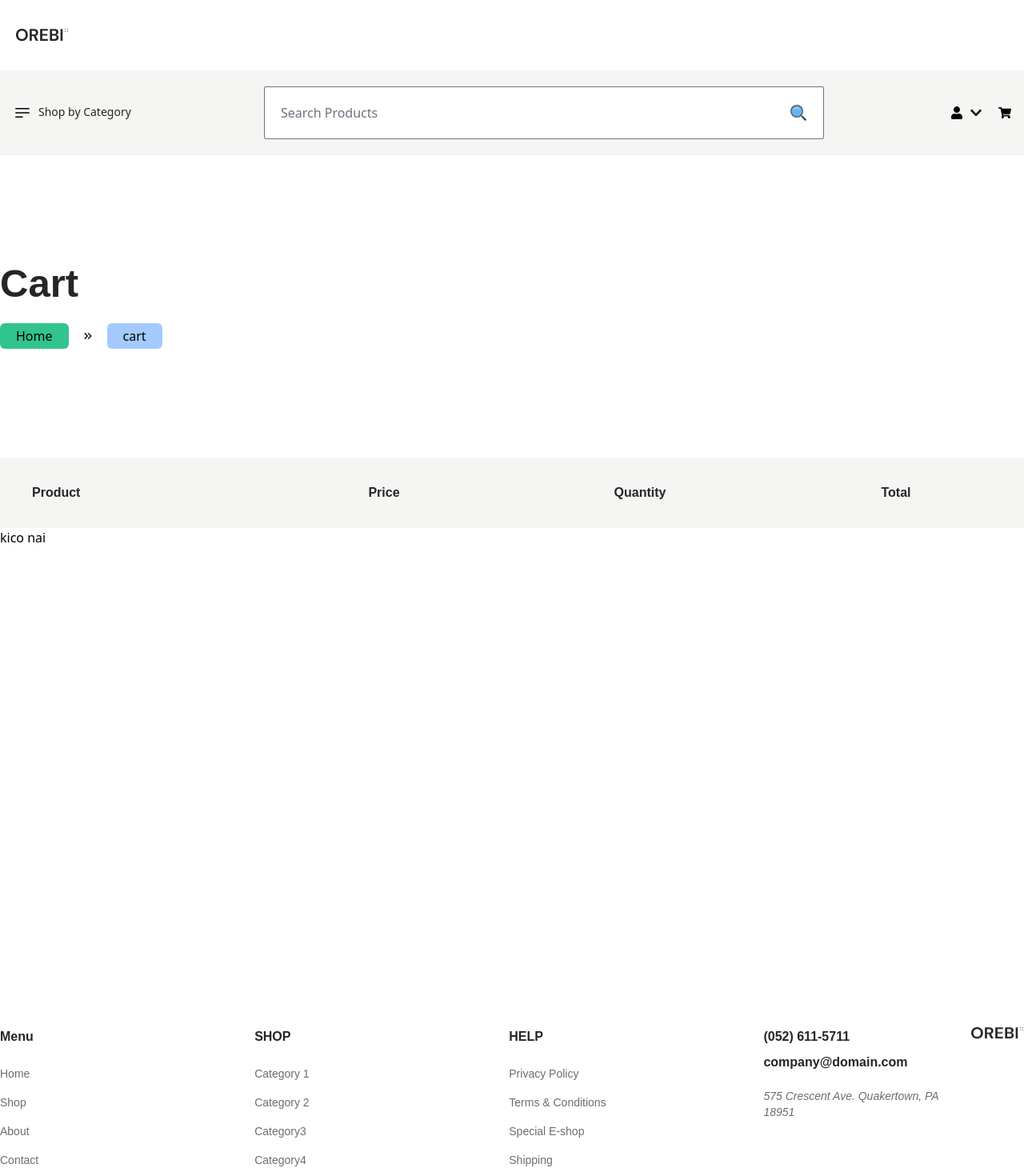
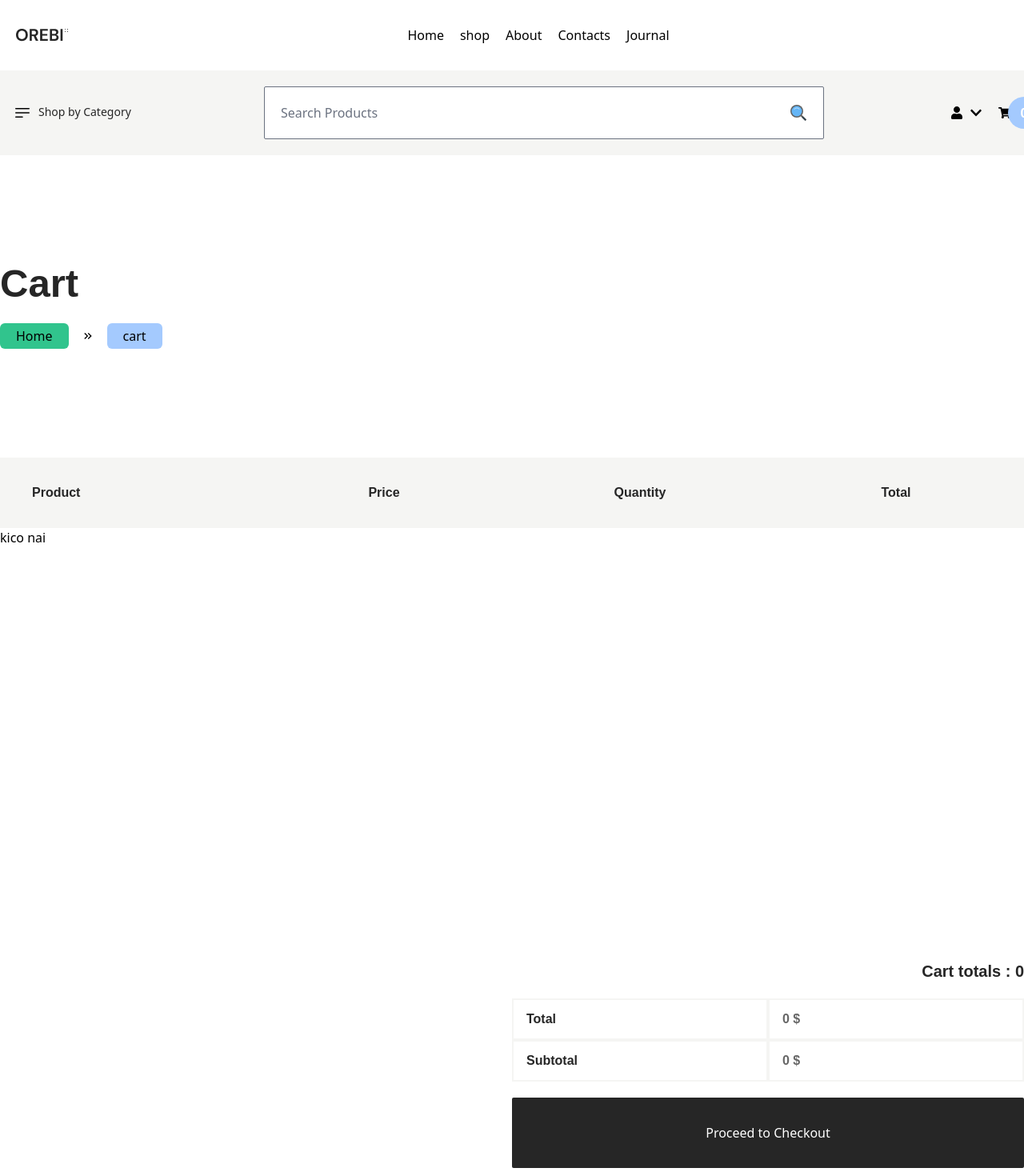
Before and after one commit to taufik69/FDR-2303-e-com, a React (Vite) app: page /cart in a window 1280 px wide. Shown: the top 1470 px of the page at 80% size. Built offline with nearby package versions, Linux system fonts and the light colour scheme.

Commit message:
cart item done

```diff
--- a/src/Component/HomeComponent/Header/Header.jsx
+++ b/src/Component/HomeComponent/Header/Header.jsx
@@ -3,15 +3,17 @@ import Logo from "../../../assets/Logo.png";
 import Flex from "../../CommonConponent/Flex";
 import { FaBars } from "react-icons/fa6";
 import { RxCross2 } from "react-icons/rx";
+import { Link } from "react-router-dom";
+import { NavLink } from "react-router-dom";
 const Header = () => {
   const [showNav, setShowNav] = useState(false);
   // andleNavToggle funtionality
 
   return (
     <>
-      <div className="py-8 bg-main_bg_color  px-5 ">
+      <div className="bg-main_bg_color px-5  py-8 ">
         <div className="container">
-          <Flex className="justify-between items-center ">
+          <Flex className="items-center justify-between ">
             <div>
               <picture>
                 <img src={Logo} alt={Logo} />
@@ -23,45 +25,77 @@ const Header = () => {
                   <ul
                     className={`absolute md:static md:flex md:gap-x-5 ${
                       showNav
-                        ? " top-20 left-0 bg-green-400 w-full text-center z-10 transition-all"
-                        : " top-20 z-10 left-[-100%]  text-white "
+                        ? " left-0 top-20 z-10 w-full bg-green-400 text-center transition-all"
+                        : " left-[-100%] top-20 z-10  text-white lg:text-black"
                     }`}
                   >
-                    <li>
-                      <a
-                        href="#"
-                        className="menuItem transition-all hover:text-main_font_color hover:font-bold"
-                      >
-                        Home
-                      </a>
-                    </li>
-                    <li>
-                      <a href="#" className="menuItem">
-                        Shop
-                      </a>
-                    </li>
-                    <li>
-                      <a href="#" className="menuItem">
-                        About
-                      </a>
-                    </li>
-                    <li>
-                      <a href="#" className="menuItem">
-                        Contacts
-                      </a>
-                    </li>
-                    <li>
-                      <a href="#" className="menuItem">
-                        Journal
-                      </a>
-                    </li>
+                    <NavLink
+                      to="/"
+                      className={({ isActive, isPending }) =>
+                        isPending
+                          ? "menuItem transition-all hover:font-bold hover:text-main_font_color"
+                          : isActive
+                            ? "menuItem text-green-500 transition-all"
+                            : ""
+                      }
+                    >
+                      Home
+                    </NavLink>
+                    <NavLink
+                      to="/shop"
+                      className={({ isActive, isPending }) =>
+                        isPending
+                          ? "menuItem transition-all hover:font-bold hover:text-main_font_color"
+                          : isActive
+                            ? "menuItem text-green-500 transition-all"
+                            : ""
+                      }
+                    >
+                      shop
+                    </NavLink>
+                    <NavLink
+                      to="/about"
+                      className={({ isActive, isPending }) =>
+                        isPending
+                          ? "menuItem transition-all hover:font-bold hover:text-main_font_color"
+                          : isActive
+                            ? "menuItem text-green-500 transition-all"
+                            : ""
+                      }
+                    >
+                      About
+                    </NavLink>
+                    <NavLink
+                      to="/Contacts"
+                      className={({ isActive, isPending }) =>
+                        isPending
+                          ? "menuItem transition-all hover:font-bold hover:text-main_font_color"
+                          : isActive
+                            ? "menuItem text-green-500 transition-all"
+                            : ""
+                      }
+                    >
+                      Contacts
+                    </NavLink>
+                    <NavLink
+                      to="/Journal"
+                      className={({ isActive, isPending }) =>
+                        isPending
+                          ? "menuItem transition-all hover:font-bold hover:text-main_font_color"
+                          : isActive
+                            ? "menuItem text-green-500 transition-all"
+                            : ""
+                      }
+                    >
+                      Journal
+                    </NavLink>
                   </ul>
                 </Flex>
               </div>
             </div>
             <div>
               <span
-                className="cursor-pointer md:hidden z-10"
+                className="z-10 cursor-pointer md:hidden"
                 onClick={() => setShowNav(!showNav)}
               >
                 {showNav ? <RxCross2 /> : <FaBars />}
--- a/src/Component/HomeComponent/MenuBar/MenuBar.jsx
+++ b/src/Component/HomeComponent/MenuBar/MenuBar.jsx
@@ -4,17 +4,19 @@ import { HiOutlineBars3BottomLeft } from "react-icons/hi2";
 import Serach from "../../CommonConponent/Serach";
 import { FaUser, FaShoppingCart } from "react-icons/fa";
 import { FaChevronDown, FaChevronUp } from "react-icons/fa";
-import cartItem from "../../../assets/p4.png";
-import { Link } from "react-router-dom";
-
+import { Link, useNavigate } from "react-router-dom";
 import { RxCross2 } from "react-icons/rx";
 import Button from "../../CommonConponent/Button.jsx";
+import { useDispatch, useSelector } from "react-redux";
+import { getTotal } from "../../../Redux/AllSlice/AddToCart/AddtocartSlice.js";
 
 const MenuBar = () => {
   const [showCatagories, setshowCatagories] = useState(false);
   const [showAccount, setshowAccount] = useState(false);
   const [cart, setcart] = useState(false);
   const MenuRef = useRef();
+  const dispatch = useDispatch();
+  const navigate = useNavigate();
   const HandleCatagory = () => {
     setshowAccount(false);
     setshowAccount(false);
@@ -46,26 +48,40 @@ const MenuBar = () => {
     });
   }, []);
 
+  /**
+   * todo : take all product from redux
+   */
+  const { TotalAmount, totoalCartItem, CartTtem } = useSelector(
+    (state) => state.cart,
+  );
+
+  const handleCartChange = () => {
+    navigate("/cart");
+  };
+  useEffect(() => {
+    dispatch(getTotal());
+  }, [CartTtem]);
+
   return (
     <>
-      <div className="bg-secondary_bg_color py-5 px-4 px-sm-0" ref={MenuRef}>
+      <div className="px-sm-0 bg-secondary_bg_color px-4 py-5" ref={MenuRef}>
         <div className="container">
-          <Flex className={"gap-x-3 justify-between items-center"}>
+          <Flex className={"items-center justify-between gap-x-3"}>
             <Flex className={"gap-x-2"}>
               <div onClick={HandleCatagory}>
                 <HiOutlineBars3BottomLeft
-                  className={`text-2xl cursor-pointer  ${
+                  className={`cursor-pointer text-2xl  ${
                     showCatagories && "text-green-400 "
                   }`}
                 />
               </div>
-              <p className="text-[14px] sm:menuItem cursor-pointer text-main_font_color hidden sm:block">
+              <p className="sm:menuItem hidden cursor-pointer text-[14px] text-main_font_color sm:block">
                 Shop by Category
               </p>
 
               <div>
                 <ul
-                  className={`absolute transition-all text-white w-full left-[-100%]  bg-black top-[200px] z-10 text-center py-4 divide-y divide-[#ffffff23] ${
+                  className={`absolute left-[-100%] top-[200px] z-10 w-full  divide-y divide-[#ffffff23] bg-black py-4 text-center text-white transition-all ${
                     showCatagories ? "left-[0%]" : ""
                   }`}
                 >
@@ -93,7 +109,7 @@ const MenuBar = () => {
 
             <Flex className={"gap-x-5"}>
               <div onClick={HandleAccount}>
-                <Flex className={"gap-x-2 cursor-pointer items-center"}>
+                <Flex className={"cursor-pointer items-center gap-x-2"}>
                   <div>
                     <FaUser />
                   </div>
@@ -102,7 +118,7 @@ const MenuBar = () => {
 
                 <div>
                   <ul
-                    className={`w-full left-[-100%] top-[200px] transition-all z-10 text-center  sm:w-[200px] bg-black absolute text-white py-4 divide-y  divide-[#ffffff23] ${
+                    className={`absolute left-[-100%] top-[200px] z-10 w-full divide-y  divide-[#ffffff23] bg-black py-4 text-center text-white transition-all  sm:w-[200px] ${
                       showAccount ? "left-[0%]" : null
                     }`}
                   >
@@ -117,47 +133,64 @@ const MenuBar = () => {
               </div>
 
               <div className="cursor-pointer" onClick={HanldeCart}>
+                <div className="relative">
                   <FaShoppingCart className={`${cart && "text-blue-600"}`} />
+                  <span class="absolute -top-3 left-3 flex h-10  w-10 items-center justify-center rounded-full bg-blue-300 font-bold text-white">
+                    {totoalCartItem}
+                  </span>
+                </div>
 
                 <div
-                  className={`bg-black transition-all text-white bg-secondary_bg_color absolute top-[200px] z-10 left-[-100%] w-full ${
-                    cart ? "left-[0%]" : null
+                  className={`absolute left-[-100%] top-[200px] z-10 w-full bg-black bg-secondary_bg_color text-white transition-all lg:w-[20%] ${
+                    cart ? "left-[75%]" : null
                   }`}
                 >
+                  <div className="h-[50vh] overflow-y-scroll scrollbar-thin scrollbar-track-secondary_bg_color scrollbar-thumb-main_font_color">
+                    {CartTtem?.map((item) => (
                       <div className="flex items-center justify-around py-5">
-                    <div className="w-[80px] h-[80px] object-cover bg-secondary_bg_color border-2 border-main_font_color">
-                      <img src={cartItem} alt={cartItem} />
+                        <div className="h-[80px] w-[80px] border-2 border-main_font_color bg-secondary_bg_color object-cover">
+                          <img src={item.thumbnail} alt={item.thumbnail} />
                         </div>
 
-                    <div className="text-black font-DMsans font-bold text-sm">
-                      <h2> Black Smart Watch</h2>
-                      <span>$44.00 </span>
+                        <div className="font-DMsans text-sm font-bold text-black">
+                          <h2>
+                            {item.title
+                              ? `${item.title.slice(0, 15)}...`
+                              : "Title Missing"}
+                          </h2>
+                          <span>
+                            {" "}
+                            {item.price ? `$${item.price}` : "$44.00"}{" "}
+                          </span>
                         </div>
 
                         <div className="text-main_font_color">
                           <RxCross2 />
                         </div>
                       </div>
+                    ))}
+                  </div>
 
                   <div className="bg-main_bg_color py-5">
-                    <h2 className="text-secondary_font_color font-DMsans font-normal text-md ml-4">
+                    <h2 className="text-md ml-4 font-DMsans font-normal text-secondary_font_color">
                       Subtotal:
-                      <span className="text-main_font_color font-bold ml-1">
-                        $44.00
+                      <span className="ml-1 font-bold text-main_font_color">
+                        ${TotalAmount}
                       </span>
                     </h2>
                     <div className="py-6">
                       <Flex className={"justify-around"}>
                         <Button
+                          oncartChange={handleCartChange}
                           title={"View Cart"}
                           className={
-                            "py-4 px-10 font-sm font-bold font-DMsans text-black border-2 border-main_font_color"
+                            "font-sm border-2 border-main_font_color px-10 py-4 font-DMsans font-bold text-black"
                           }
                         ></Button>
 
                         <Button
                           className={
-                            "py-4 px-10  font-sm font-bold font-DMsans bg-black text-white"
+                            "font-sm bg-black  px-10 py-4 font-DMsans font-bold text-white"
                           }
                           title={"Checkout"}
                         ></Button>
--- a/src/Redux/Store/Store.js
+++ b/src/Redux/Store/Store.js
@@ -1,9 +1,11 @@
 import { configureStore } from "@reduxjs/toolkit";
 import ProductSlice from "../AllSlice/ProductSlice/ProductSlice";
-import addToSlice from "../AllSlice/AddToCart/AddtocartSlice.js";
+import addToSlice, { getTotal } from "../AllSlice/AddToCart/AddtocartSlice.js";
 export const store = configureStore({
   reducer: {
     cart: addToSlice,
     prouduct: ProductSlice,
   },
 });
+
+store.dispatch(getTotal());
--- a/src/pages/Cart/Cart.jsx
+++ b/src/pages/Cart/Cart.jsx
@@ -1,13 +1,24 @@
-import React, { useState } from "react";
+import React, { useState, useEffect } from "react";
 import pimg from "../../assets/p4.png";
 import BreadCrumb from "../../Component/CommonConponent/BreadCrumb/BreadCrumb.jsx";
 import { FaMinus, FaPlus } from "react-icons/fa6";
 import { MdCancel } from "react-icons/md";
 import { useSelector, useDispatch } from "react-redux";
-import { RemoveItemCart } from "../../Redux/AllSlice/AddToCart/AddtocartSlice.js";
+import {
+  RemoveItemCart,
+  ProductIncrement,
+  productDecrement,
+  getTotal,
+} from "../../Redux/AllSlice/AddToCart/AddtocartSlice.js";
 const Cart = () => {
   const dispatch = useDispatch();
-  const { CartTtem } = useSelector((state) => state.cart);
+  const { CartTtem, TotalAmount, totoalCartItem } = useSelector(
+    (state) => state.cart,
+  );
+
+  useEffect(() => {
+    dispatch(getTotal());
+  }, [dispatch, CartTtem]);
 
   /**
    * todo: handleRemove funtionality added
@@ -15,6 +26,27 @@ const Cart = () => {
    */
   const handleRemove = (item) => {
     dispatch(RemoveItemCart(item));
+  };
+
+  /**
+   * todo : handleIncrementProduct funtionality
+   * motive : increase item qunatity
+   * @param({item})
+   *
+   */
+
+  const handleIncrementProduct = (item) => {
+    dispatch(ProductIncrement(item));
+  };
+
+  /**
+   * todo : handleDcrementProduct funtionality
+   * motive : DcrementProduct item qunatity
+   * @param({item})
+   *
+   */
+  const handleDcrementProduct = (item) => {
+    dispatch(productDecrement(item));
   };
 
   return (
@@ -51,7 +83,7 @@ const Cart = () => {
           </div>
         </div>
 
-        <div className="scrollbar-thumb-main_font_color scrollbar-track-secondary_bg_color scrollbar-thin h-[500px] overflow-y-scroll ">
+        <div className="h-[500px] overflow-y-scroll scrollbar-thin scrollbar-track-secondary_bg_color scrollbar-thumb-main_font_color ">
           {CartTtem?.length > 0
             ? CartTtem?.map((item) => (
                 <div className="flex items-center justify-between  py-10">
@@ -82,11 +114,17 @@ const Cart = () => {
                   <div className="flex  shrink grow basis-60 justify-center">
                     <div className=" flex items-center">
                       <div className="flex items-center justify-around gap-x-8 border-2 border-gray-300 px-4 py-2">
-                        <span className="cursor-pointer">
+                        <span
+                          className="cursor-pointer"
+                          onClick={() => handleDcrementProduct(item)}
+                        >
                           <FaMinus />
                         </span>
                         <p> {item.cartQuantity}</p>
-                        <span className="cursor-pointer">
+                        <span
+                          className="cursor-pointer"
+                          onClick={() => handleIncrementProduct(item)}
+                        >
                           <FaPlus />
                         </span>
                       </div>
@@ -102,6 +140,44 @@ const Cart = () => {
               ))
             : "kico nai"}
         </div>
+
+        <div className="flex justify-end  py-10 text-end">
+          <div className="flex  basis-6/12 flex-col gap-y-5">
+            <h2 className="font-DMsans text-xl font-bold text-main_font_color">
+              Cart totals : {totoalCartItem}
+            </h2>
+            <div>
+              <div className="flex">
+                <div className="flex w-full justify-start border-2 border-secondary_bg_color py-3">
+                  <h2 className="text-md pl-4 font-DMsans font-bold capitalize text-main_font_color">
+                    total
+                  </h2>
+                </div>
+                <div className="flex w-full justify-start  border-2 border-secondary_bg_color py-3">
+                  <h2 className="text-md pl-4 font-DMsans font-bold text-main_font_color opacity-70">
+                    {TotalAmount} $
+                  </h2>
+                </div>
+              </div>
+              <div className="flex">
+                <div className="flex w-full justify-start border-2 border-secondary_bg_color py-3">
+                  <h2 className="text-md pl-4 font-DMsans font-bold text-main_font_color">
+                    Subtotal
+                  </h2>
+                </div>
+                <div className="flex w-full justify-start  border-2 border-secondary_bg_color py-3">
+                  <h2 className="text-md pl-4 font-DMsans font-bold text-main_font_color opacity-70">
+                    {TotalAmount} $
+                  </h2>
+                </div>
+              </div>
+            </div>
+
+            <button className="flex items-center justify-center rounded-sm bg-main_font_color px-[16px] py-[32px] text-main_bg_color">
+              Proceed to Checkout
+            </button>
+          </div>
+        </div>
       </div>
     </div>
   );
--- a/src/pages/ProductDetails/ProductDetails.jsx
+++ b/src/pages/ProductDetails/ProductDetails.jsx
@@ -29,7 +29,6 @@ const ProductDetails = () => {
   // HandleCart
   const HandleCart = () => {
     dispatch(addtoCart(EachProduct));
-    navigate("/cart");
   };
   return (
     <div className="py-14">
```
Also changed, not shown: src/Component/CommonConponent/Button.jsx (+5 -2 lines), src/Redux/AllSlice/AddToCart/AddtocartSlice.js (+65 -1 lines). Lines whose indentation alone changed are shown as unchanged.
